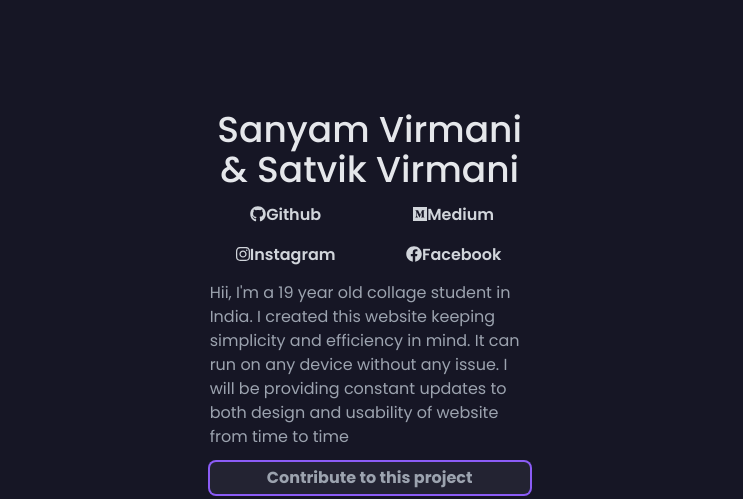
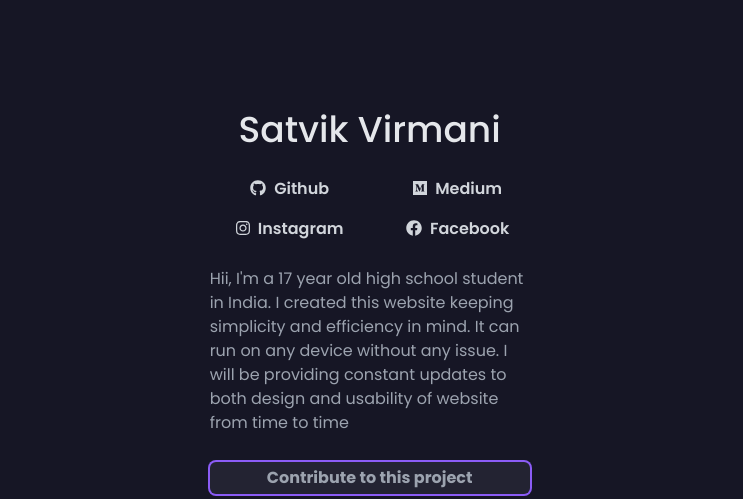
Before and after one commit to satvikvirmani/we-covid-track, a Gatsby site: page /developer in a window 1280 px wide. Shown: the part 171-670 px from the top of the page, 537-1280 px from the left. Built offline with nearby package versions, Linux system fonts and the light colour scheme; Gatsby itself is replaced by a stand-in of ours.

Commit message:
Update developer.js

```diff
--- a/src/pages/developer.js
+++ b/src/pages/developer.js
@@ -26,31 +26,31 @@ const DeveloperPage = () => {
                                 className="h-80 w-80"/>
                         </div>
                         <div className="flex flex-col justify-between h-96 px-4 w-80 md:px-0">
-                            <h1 className="text-4xl text-center dark:text-gray-200 font-medium">Sanyam Virmani & Satvik Virmani</h1>
+                            <h1 className="text-4xl text-center dark:text-gray-200 font-medium">Satvik Virmani</h1>
                             <div className="grid grid-cols-2 gap-4 dark:text-gray-300">
                                 <div
                                     className="dark:hover:text-purple-500 hover:text-purple-500 text-center font-semibold">
-                                    <a className="cursor-pointer" href="https://github.com/SatvikVirmani"><FontAwesomeIcon icon={faGithub}/>
+                                    <a className="cursor-pointer" href="https://github.com/SatvikVirmani"><FontAwesomeIcon icon={faGithub} className="mx-2"/>
                                         Github</a>
                                 </div>
                                 <div
                                     className="dark:hover:text-purple-500 hover:text-purple-500 text-center font-semibold">
-                                    <a className="cursor-pointer" href="https://satvikvirmani.medium.com/"><FontAwesomeIcon icon={faMedium}/>
+                                    <a className="cursor-pointer" href="https://satvikvirmani.medium.com/"><FontAwesomeIcon icon={faMedium} className="mx-2"/>
                                         Medium</a>
                                 </div>
                                 <div
                                     className="dark:hover:text-purple-500 hover:text-purple-500 text-center font-semibold">
-                                    <a className="cursor-pointer" href="https://www.instagram.com/satvikvirmani/"><FontAwesomeIcon icon={faInstagram}/>
+                                    <a className="cursor-pointer" href="https://www.instagram.com/satvikvirmani/"><FontAwesomeIcon icon={faInstagram} className="mx-2"/>
                                         Instagram</a>
                                 </div>
                                 <div
                                     className="dark:hover:text-purple-500 hover:text-purple-500 text-center font-semibold">
-                                    <a className="cursor-pointer" href="https://www.facebook.com/satvik.virmani.9/"><FontAwesomeIcon icon={faFacebook}/>
+                                    <a className="cursor-pointer" href="https://www.facebook.com/satvik.virmani.9/"><FontAwesomeIcon icon={faFacebook} className="mx-2"/>
                                         Facebook</a>
                                 </div>
                             </div>
                             <p className="text-base dark:text-gray-400">
-                                Hii, I'm a 19 year old collage student in India. I created this website
+                                Hii, I'm a 17 year old high school student in India. I created this website
                                 keeping simplicity and efficiency in mind. It can run on any device without any
                                 issue. I will be providing constant updates to both design and usability of
                                 website from time to time
```
